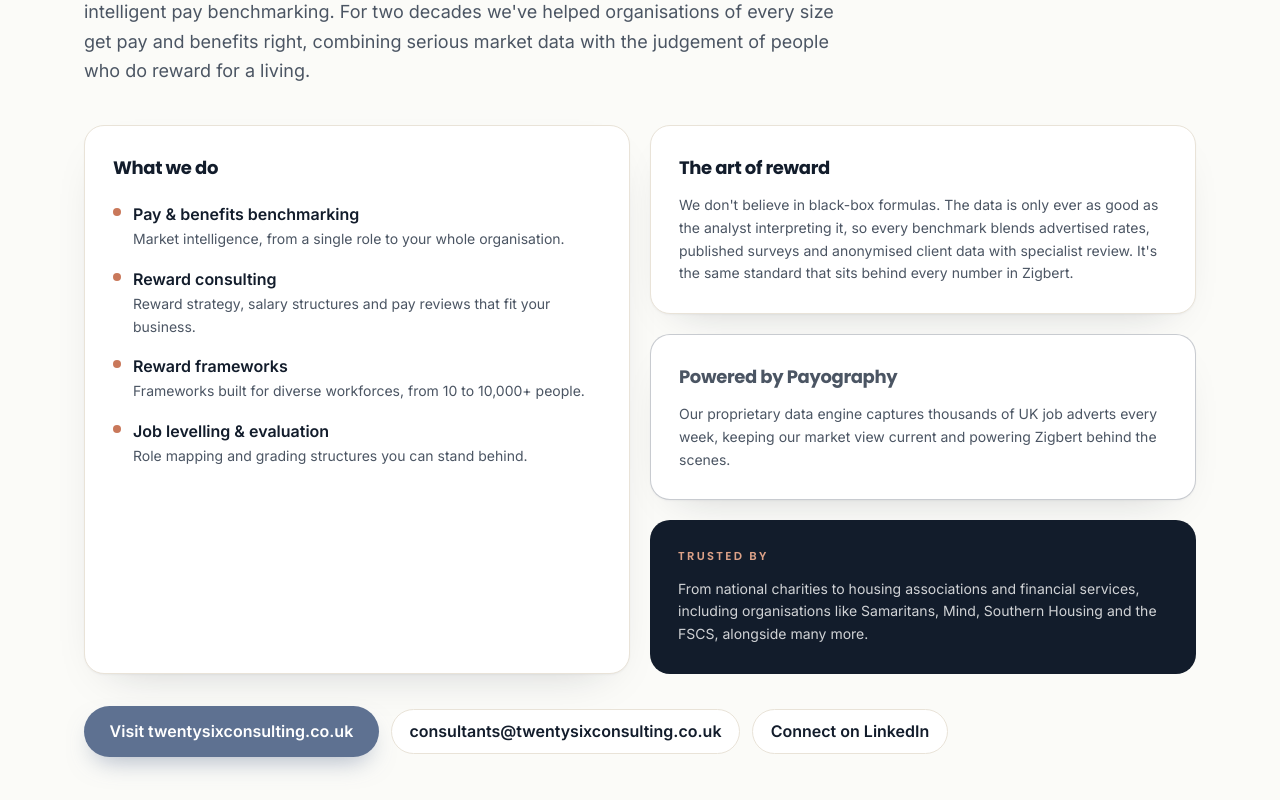
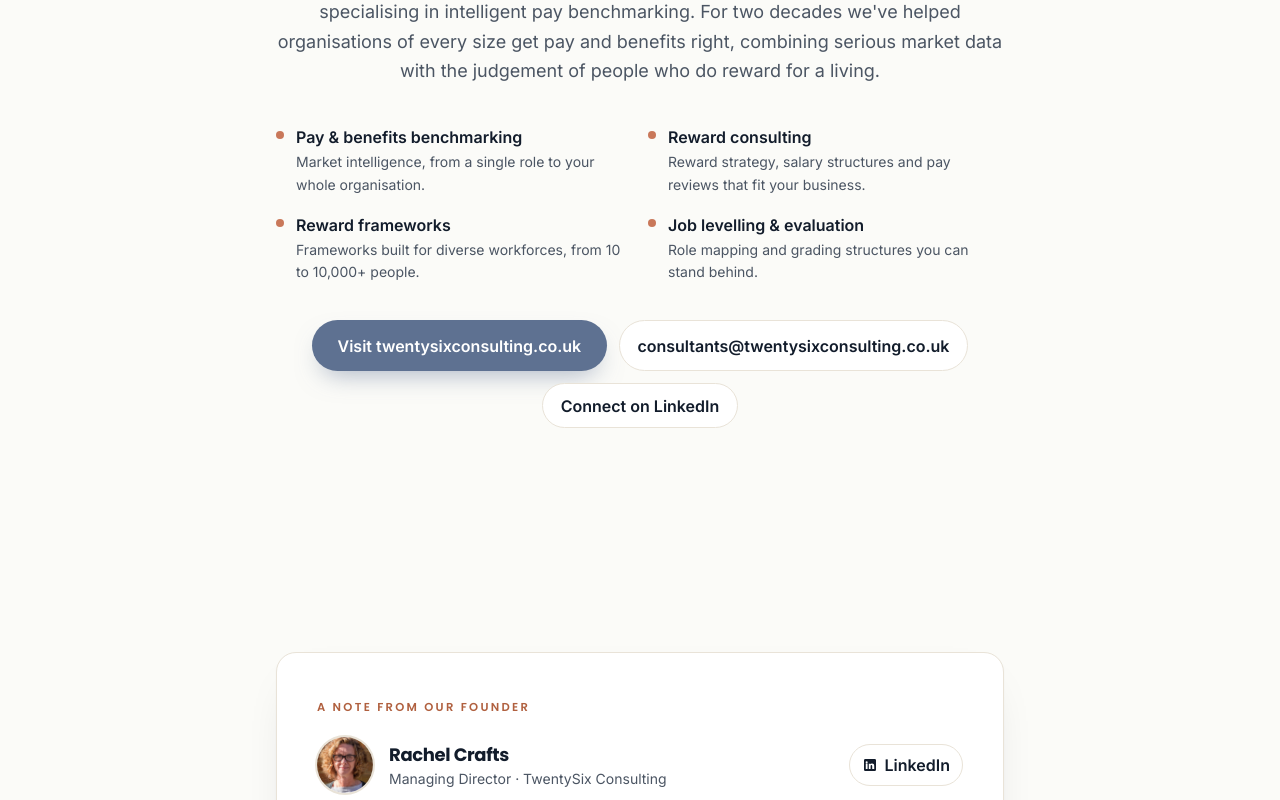
Before and after one commit to TwentySixConsulting/zigbert-waitlist, a React (Vite) app: page / in a window 1280 px wide. Shown: the part 7440-8240 px from the top of the page. Built offline with nearby package versions, Linux system fonts and the light colour scheme; no server answers; the HTML template or start-up script is replaced by a standard one.

Commit message:
Trim About to a brief overview; move founder note directly beneath it
Co-Authored-By: Claude Opus 4.8 (1M context) <noreply@anthropic.com>

```diff
--- a/src/components/About.tsx
+++ b/src/components/About.tsx
@@ -4,48 +4,27 @@ import Reveal from "./Reveal";
 export default function About() {
   return (
     <section id="about" className="scroll-mt-24 py-20 md:py-28">
-      <div className="mx-auto max-w-6xl px-5">
-        <Reveal className="max-w-3xl">
+      <div className="mx-auto max-w-3xl px-5 text-center">
+        <Reveal>
           <span className="eyebrow">{about.eyebrow}</span>
           <h2 className="display mt-3 text-3xl font-bold sm:text-4xl">{about.title}</h2>
           <p className="mt-5 text-lg leading-relaxed text-muted">{about.lede}</p>
         </Reveal>
 
-        <div className="mt-10 grid gap-5 md:grid-cols-2">
-          {/* What we do */}
-          <Reveal as="div" stagger index={0} className="card p-7">
-            <h3 className="display text-lg font-bold text-ink">What we do</h3>
-            <ul className="mt-5 space-y-4">
-              {about.services.map((s) => (
-                <li key={s.title} className="flex items-start gap-3">
+        {/* what we do — brief */}
+        <div className="mt-10 grid gap-4 text-left sm:grid-cols-2">
+          {about.services.map((s, i) => (
+            <Reveal as="div" key={s.title} stagger index={i} className="flex items-start gap-3">
               <span className="mt-1.5 h-2 w-2 shrink-0 rounded-full bg-clay" />
               <div>
                 <p className="font-semibold text-ink">{s.title}</p>
                 <p className="mt-0.5 text-sm leading-relaxed text-muted">{s.body}</p>
               </div>
-                </li>
+            </Reveal>
           ))}
-            </ul>
-          </Reveal>
-
-          {/* Approach + Payography + Trusted by */}
-          <Reveal as="div" stagger index={1} className="flex flex-col gap-5">
-            <div className="card p-7">
-              <h3 className="display text-lg font-bold text-ink">{about.approach.title}</h3>
-              <p className="mt-3 text-sm leading-relaxed text-muted">{about.approach.body}</p>
-            </div>
-            <div className="card border-steel/30 p-7">
-              <h3 className="display text-lg font-bold text-steel">{about.payography.title}</h3>
-              <p className="mt-3 text-sm leading-relaxed text-muted">{about.payography.body}</p>
-            </div>
-            <div className="rounded-[1.25rem] bg-ink p-7 text-white">
-              <p className="eyebrow !text-clay-bright">{about.clients.title}</p>
-              <p className="mt-3 text-sm leading-relaxed text-white/80">{about.clients.body}</p>
-            </div>
-          </Reveal>
         </div>
 
-        <Reveal className="mt-8 flex flex-wrap items-center gap-3">
+        <Reveal className="mt-9 flex flex-wrap justify-center gap-3">
           <a href={about.links.site.url} target="_blank" rel="noreferrer" className="btn-primary">
             {about.links.site.label}
           </a>
--- a/src/lib/copy.ts
+++ b/src/lib/copy.ts
@@ -293,18 +293,6 @@ export const about = {
       body: "Role mapping and grading structures you can stand behind.",
     },
   ],
-  approach: {
-    title: "The art of reward",
-    body: "We don't believe in black-box formulas. The data is only ever as good as the analyst interpreting it, so every benchmark blends advertised rates, published surveys and anonymised client data with specialist review. It's the same standard that sits behind every number in Zigbert.",
-  },
-  payography: {
-    title: "Powered by Payography",
-    body: "Our proprietary data engine captures thousands of UK job adverts every week, keeping our market view current and powering Zigbert behind the scenes.",
-  },
-  clients: {
-    title: "Trusted by",
-    body: "From national charities to housing associations and financial services, including organisations like Samaritans, Mind, Southern Housing and the FSCS, alongside many more.",
-  },
   links: {
     site: { label: "Visit twentysixconsulting.co.uk", url: "https://twentysixconsulting.co.uk" },
     email: { label: "consultants@twentysixconsulting.co.uk", url: "mailto:consultants@twentysixconsulting.co.uk" },
--- a/src/pages/Landing.tsx
+++ b/src/pages/Landing.tsx
@@ -27,8 +27,8 @@ export default function Landing() {
       <Scope />
       <BackedBy />
       <About />
+      <FounderNote />
       <Trust />
-      <FounderNote />
       <MethodologyTeaser />
       <WaitlistSection />
       <StickyCTA />
```
Lines whose indentation alone changed are shown as unchanged.
